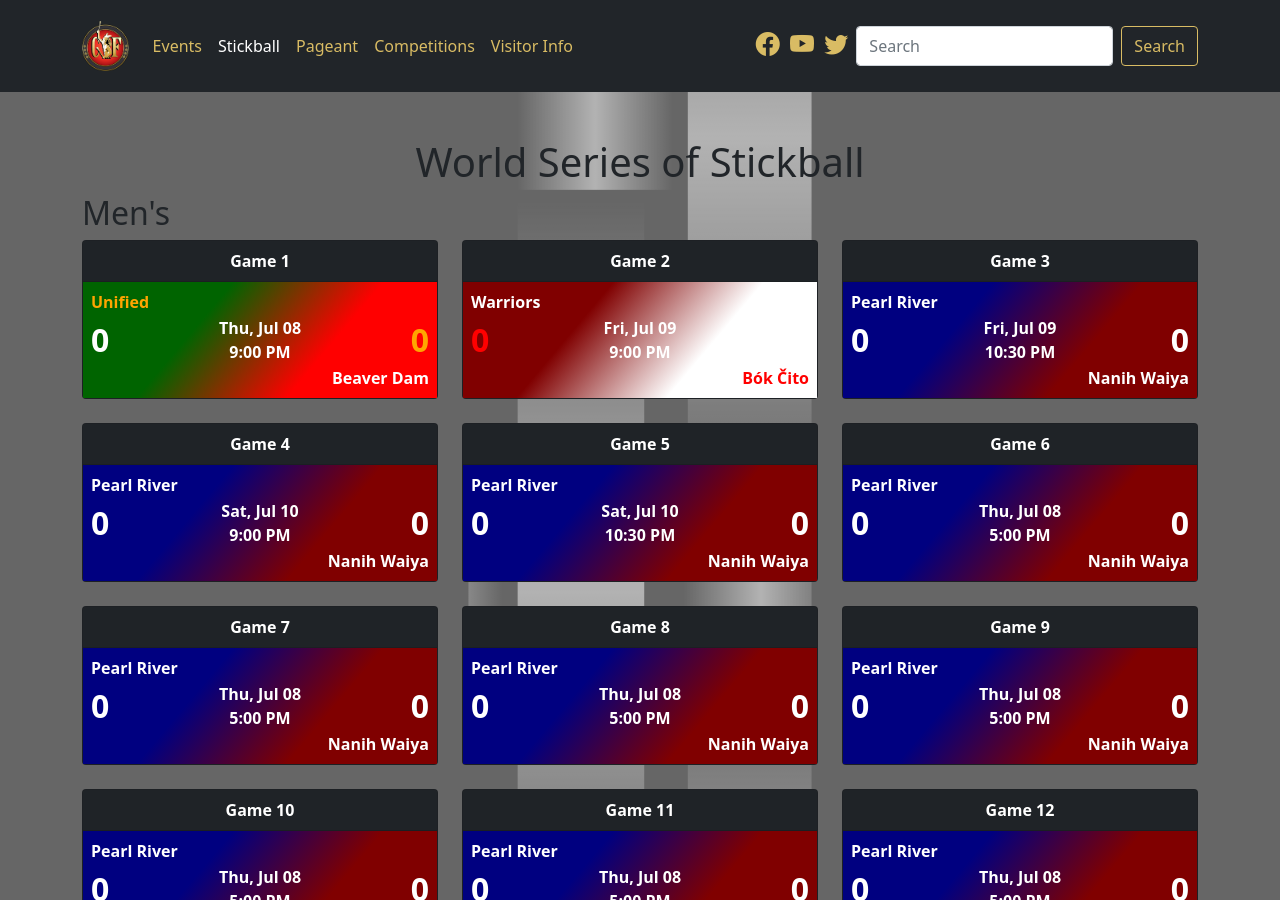
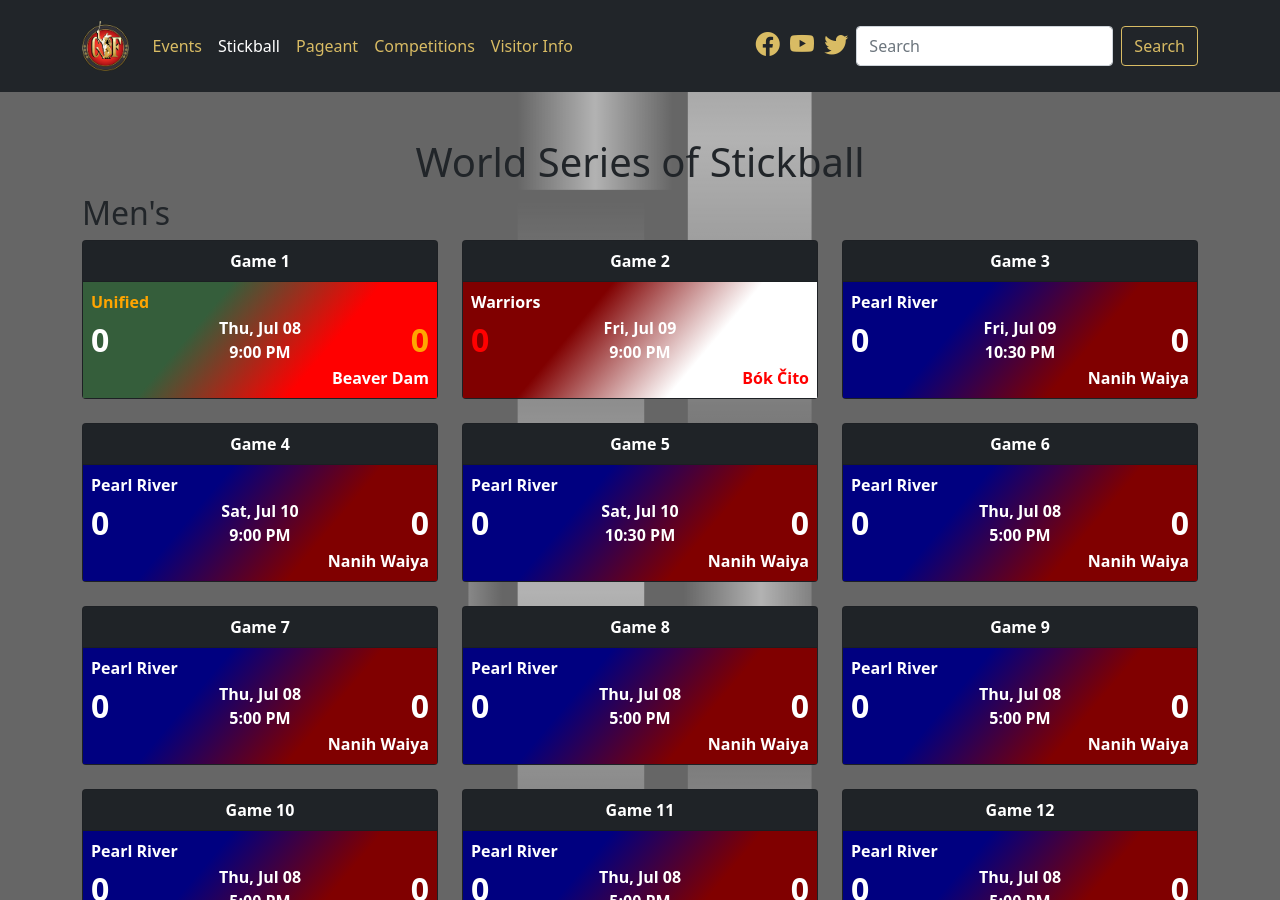
Before and after one commit to smattera/smattera.github.io, a Jekyll site: the page built from stickball/index.md, in a window 1280 px wide and 900 px high. Built offline with Jekyll 4.4.1, drawn with Linux system fonts in a browser that asks for light colours; nearby versions of some CDN libraries.

Commit message:
Update stickball.html

```diff
--- a/_includes/game.html
+++ b/_includes/game.html
@@ -6,10 +6,10 @@
     <div class="card-body position-relative p-2" style="background: linear-gradient(130deg, {{ include.t1c }}, {{ include.t1c }}, {{ include.t2c }}, {{ include.t2c }});">
       <div class="position-relative" style="height: 100px;">
         <div class="position-absolute top-0 start-0" style="color: {{ include.t1c2 }};">{{ include.t1 }}</div>
-        <div class="position-absolute top-50 end-0 translate-middle-y" style="color: {{ include.t1c2 }};font-size: 200%;">{{ include.t1s }}</div>
+        <div class="position-absolute top-50 start-0 translate-middle-y" style="color: {{ include.t2c2 }};font-size: 200%;">{{ include.t1s }}</div>
         <div class="position-absolute top-50 start-50 translate-middle">{{ include.d }}<br>{{ include.hr }}</div>
         <div class="position-absolute bottom-0 end-0" style="color: {{ include.t2c2 }};">{{ include.t2 }}</div>
-        <div class="position-absolute top-50 start-0 translate-middle-y" style="color: {{ include.t2c2 }};font-size: 200%;">{{ include.t2s }}</div>
+        <div class="position-absolute top-50 end-0 translate-middle-y" style="color: {{ include.t1c2 }};font-size: 200%;">{{ include.t2s }}</div>
       </div>
     </div>
   </div>
--- a/_includes/stickball.html
+++ b/_includes/stickball.html
@@ -4,7 +4,7 @@
       <h2 class="text-start">Men's</h2>
 
       <div class="row row-cols-1 row-cols-md-2 row-cols-lg-3 g-4">
-        {% include game.html g="1" d="Thu, Jul 08" hr="9:00 PM" t1="Unified" t1c="darkgreen" t1c2="orange" t1s="0" t2="Beaver Dam" t2c="red" t2c2="white" t2s="0" %}
+        {% include game.html g="1" d="Thu, Jul 08" hr="9:00 PM" t1="Unified" t1c="#355E3B" t1c2="orange" t1s="0" t2="Beaver Dam" t2c="red" t2c2="white" t2s="0" %}
         {% include game.html g="2" d="Fri, Jul 09" hr="9:00 PM" t1="Warriors" t1c="maroon" t1c2="white" t1s="0" t2="Bók Čito" t2c="white" t2c2="red" t2s="0" %}
         {% include game.html g="3" d="Fri, Jul 09" hr="10:30 PM" t1="Pearl River" t1c="navy" t1c2="white" t1s="0" t2="Nanih Waiya" t2c="maroon" t2c2="white" t2s="0" %}
         {% include game.html g="4" d="Sat, Jul 10" hr="9:00 PM" t1="Pearl River" t1c="navy" t1c2="white" t1s="0" t2="Nanih Waiya" t2c="maroon" t2c2="white" t2s="0" %}
```
